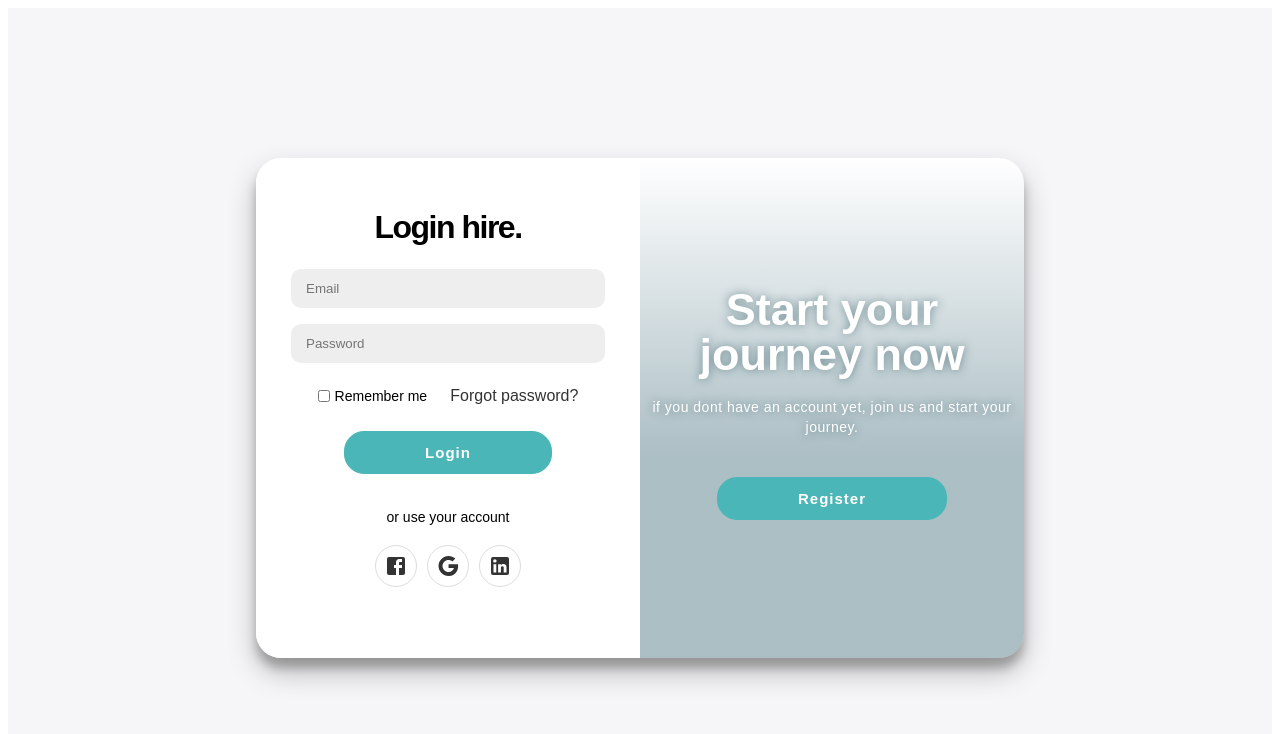
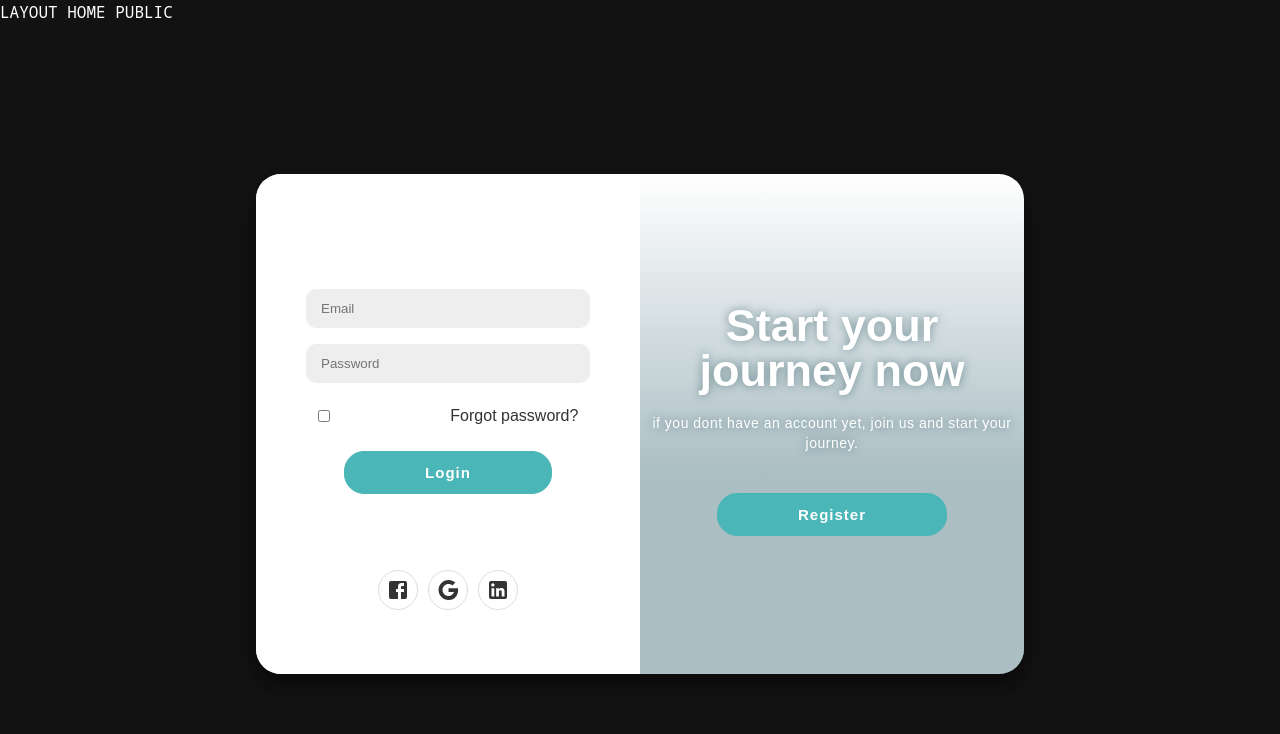
Before and after one commit to GiancarloCabrera/Web-Project, a Next.js app: page /login in a window 1280 px wide. Shown: the top 734 px of the page. Built offline with nearby package versions, Linux system fonts and the light colour scheme.

Commit message:
Fixing Global Styles Settings

```diff
--- /dev/null
+++ b/app/(public-routes)/layout.jsx
@@ -0,0 +1,8 @@
+export default function PublicRoutesLayout({children}) {
+    return (
+     <div>
+          LAYOUT HOME PUBLIC
+          {children}
+      </div>
+    )
+}
--- a/app/login/page.jsx
+++ b/app/(public-routes)/login/page.jsx
@@ -1,5 +1,6 @@
 import React from 'react';
 import LoginCard from '@/components/LoginCard';
+import theme from '@/styles/Material_Ui';
 
 export default function Home() {
 
@@ -7,7 +8,7 @@ export default function Home() {
     <div
       style={{
         display: 'flex',
-        backgroundColor: '#f6f5f7',
+        backgroundColor: {theme},
         justifyContent: 'center',
         alignItems: 'center',
         flexDirection: 'column',
--- /dev/null
+++ b/app/AppProviders.jsx
@@ -0,0 +1,23 @@
+"use client"
+
+import { ThemeProvider } from "@emotion/react"
+import { Provider } from "react-redux"
+import theme from '../styles/Material_Ui';
+import store from '../redux/store'
+import { CssBaseline } from "@mui/material";
+
+
+export default function AppProviders({children}) {
+
+    return (
+
+        <ThemeProvider theme={theme}>
+            {/* Applies the MUI baseline styles and fonts for all components and HTML to the children */}
+            <CssBaseline/>
+            <Provider store={ store }>
+                {children}
+            </Provider>
+        </ThemeProvider>
+
+    )
+}
--- /dev/null
+++ b/app/globals.css
@@ -0,0 +1,8 @@
+@import url("https://fonts.googleapis.com/css?family=Roboto:300,400,500,700&display=swap");
+@import url("https://fonts.googleapis.com/icon?family=Material+Icons");
+
+* {
+    margin: 0;
+    padding: 0;
+    box-sizing: border-box;
+}
--- a/app/layout.jsx
+++ b/app/layout.jsx
@@ -1,24 +1,13 @@
-'use client';
-import { ThemeProvider } from '@mui/material/styles';
-import { Provider } from 'react-redux';
-// import CssBaseline from '@mui/material/CssBaseline';
-// import { CacheProvider, EmotionCache } from '@emotion/react';
-import theme from '../styles/Material_Ui';
-import store from '../redux/store'
+import './globals.css'
+import AppProviders from './AppProviders';
 
-export default function RootLayout({ children }) {
-  // const { Component, emotionCache = clientSideEmotionCache, pageProps } = children;
-
+export default function RootLayout( { children } ) {
   return (
-    // <CacheProvider value={emotionCache}>
     <html lang="en">
       <head />
-      <ThemeProvider theme={theme}>
-          <Provider store={ store }>
-            <body>{children}</body>
-          </Provider>
-      </ThemeProvider>
+      <AppProviders>
+          <body>{children}</body>
+      </AppProviders>
     </html>
-    // </CacheProvider>
   )
 }
--- a/components/LoginCard.jsx
+++ b/components/LoginCard.jsx
@@ -339,7 +339,6 @@ export default function LoginCard() {
                 >
                     <OverlayPanelLeft
                         style={ !loginRegis ? {
-                            backgroundColor: 'black',
                             transform: 'translateX(0)',
                         }: null}
                     >
@@ -356,7 +355,6 @@ export default function LoginCard() {
                     </OverlayPanelLeft>
                     <OverlayPanelRight
                         style={ !loginRegis ? {
-                            backgroundColor: 'black',
                             transform: 'translateX(20%)',
                         }: null}
                     >
--- a/styles/Material_Ui.js
+++ b/styles/Material_Ui.js
@@ -3,15 +3,18 @@
 import { createTheme } from "@mui/material";
 
 const theme = createTheme({
-    // breakpoints: {
-    //   values: {
-    //     xs: 0,
-    //     sm: 650,
-    //     md: 1024,
-    //     lg: 1900,
-    //     xl: 2400,
-    //   },
-    // },
+    breakpoints: {
+      values: {
+        xs: 0,
+        sm: 650,
+        md: 1024,
+        lg: 1900,
+        xl: 2400,
+      },
+    },
+    palette: {
+      mode: "dark"
+    },
     typography: {
       fontFamily: 'Noto Sans Mono, monospace',
     },
```
Also changed, not shown: app/(private-routes)/home/page.jsx (added, +9 -0 lines), app/(private-routes)/layout.jsx (added, +9 -0 lines), app/page.jsx (+19 -2 lines).
